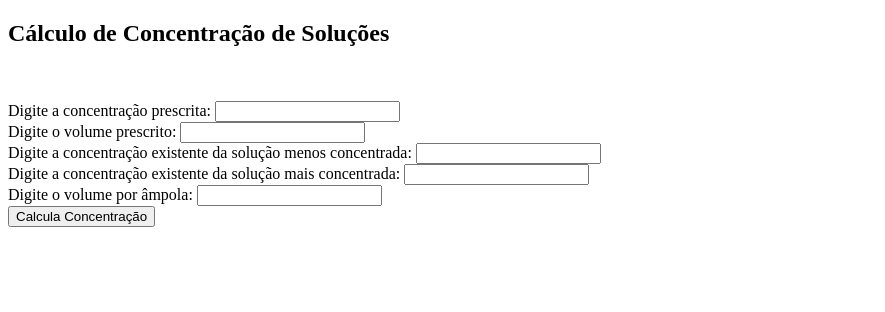
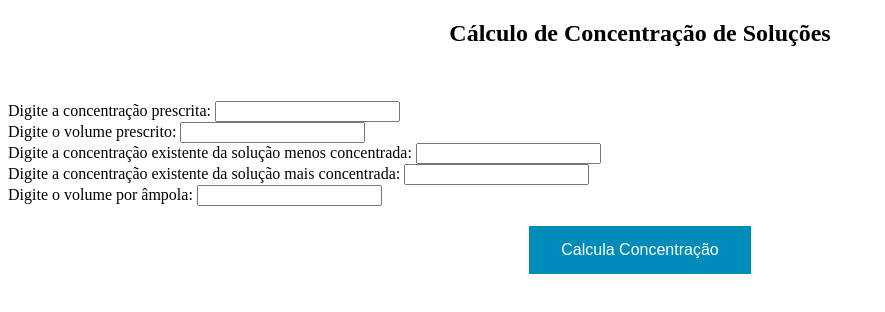
Before and after one commit to alcionepaiva/conc, a plain HTML site: page index.html in a window 1280 px wide. Shown: the whole page, without its empty margins (0-885 px from the left). Drawn offline with Linux system fonts and the light colour scheme.

Commit message:
Update index.html

```diff
--- a/index.html
+++ b/index.html
@@ -1,8 +1,27 @@
 <!DOCTYPE html>
 <html>
+<head>
+<style>
+.button {
+  border: none;
+  color: white;
+  padding: 15px 32px;
+  text-align: center;
+  text-decoration: none;
+  display: inline-block;
+  font-size: 16px;
+  margin: 4px 2px;
+  cursor: pointer;
+}
+
+.button1 {background-color: #4CAF50;} /* Green */
+.button2 {background-color: #008CBA;} /* Blue */
+</style>
+</head>
 <body>
-
+  <center>
     <h2>Cálculo de Concentração de Soluções</h2>
+  </center>
   <br>
   <p>
     Digite a concentração prescrita: <input id="CP"><br>
@@ -10,22 +29,23 @@ Digite o volume prescrito: <input id="VP"><br>
     Digite a concentração existente da solução menos concentrada: <input id="C1"><br>
     Digite a concentração existente da solução mais concentrada: <input id="C2"><br>
     Digite o volume por âmpola: <input id="volume"><br>
-
-<button type="button" onclick="conc()">Calcula Concentração</button>
-
+  <p>
+    <center>
+       <button class="button button2" type="button" onclick="conc()">Calcula Concentração</button>
+   </center>
   <p id="linha1"></p>
   <p id="linha2"></p>
   <p id="linha3"></p>
 
   <script>
-function CalculaV1(cf, vf, c1, c2){
-  let v1 = ((((cf*vf)-(c2*vf))/(c1-c2)));
+    function CalculaV1(cf, vf, c1, c2) {
+      let v1 = ((((cf * vf) - (c2 * vf)) / (c1 - c2)));
       return v1;
     }
 
-function CalculaV2(cf,  vf,  c1,  c2){
+    function CalculaV2(cf, vf, c1, c2) {
       let v1 = CalculaV1(cf, vf, c1, c2);
-  let v2 = vf-v1;
+      let v2 = vf - v1;
       return v2;
     }
 
@@ -38,15 +58,15 @@ function conc() {
       let VOL = document.getElementById("volume").value;
       let text;
 
-  if (isNaN(CP) || isNaN(VP) || isNaN(C1) || isNaN(C2) ||  isNaN(VOL)  ) {
+      if (isNaN(CP) || isNaN(VP) || isNaN(C1) || isNaN(C2) || isNaN(VOL)) {
         text = "Entrada inválida, todos devem ser números";
       } else {
         let V1 = CalculaV1(CP, VP, C1, C2);
         let V2 = CalculaV2(CP, VP, C1, C2);
-     let quantidade = V2/VOL;
-     var text1 = "Volume 1:<b> "+V1.toFixed(2)+"</b>";
-     var text2 =" Volume 2:<b> "+V2.toFixed(2)+"</b>";
-     var text3 = "A quantidade necessária de ampolas é: <b>"+ quantidade.toFixed(2)+"</b>";
+        let quantidade = V2 / VOL;
+        var text1 = "Volume 1:<b> " + V1.toFixed(2) + "</b>";
+        var text2 = " Volume 2:<b> " + V2.toFixed(2) + "</b>";
+        var text3 = "A quantidade necessária de ampolas é: <b>" + quantidade.toFixed(2) + "</b>";
       }
       document.getElementById("linha1").innerHTML = text1;
       document.getElementById("linha2").innerHTML = text2;
@@ -55,4 +75,5 @@ function conc() {
   </script>
 
 </body>
+
 </html>
```
Lines whose indentation alone changed are shown as unchanged.
